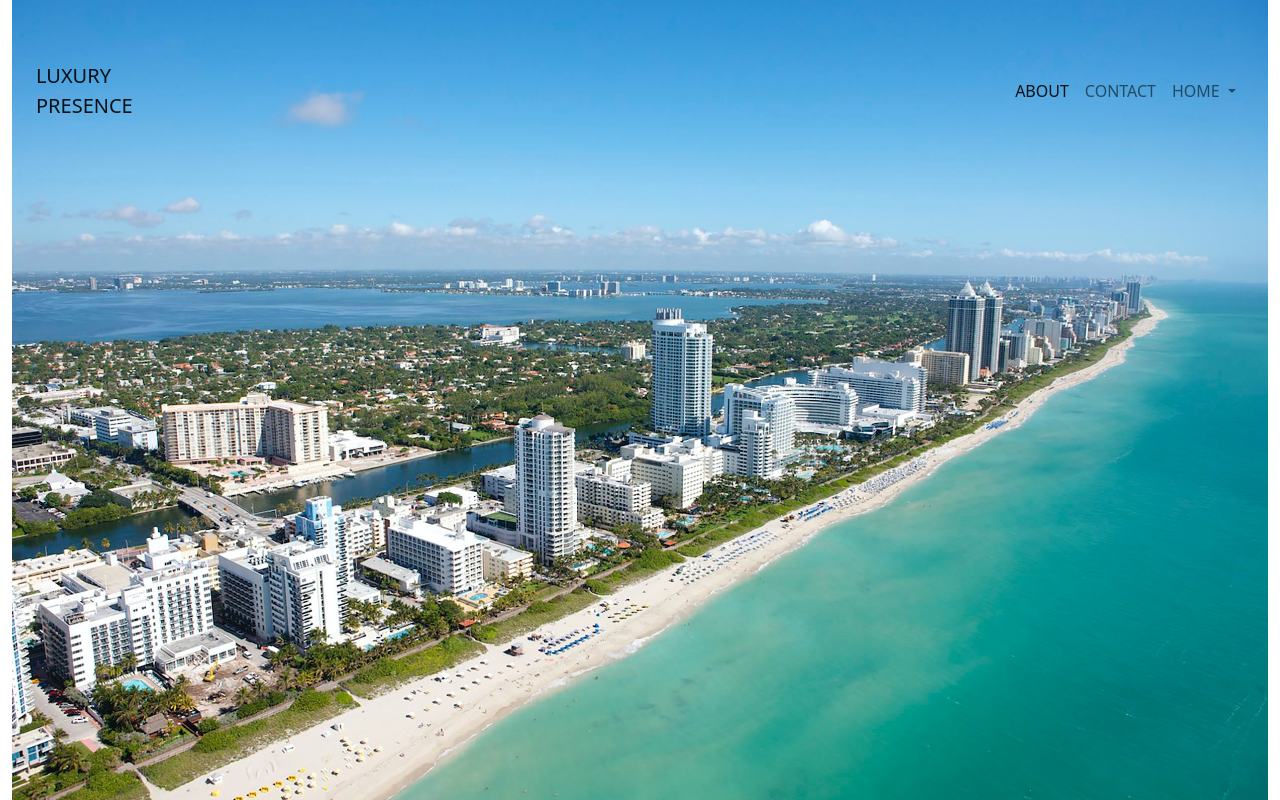
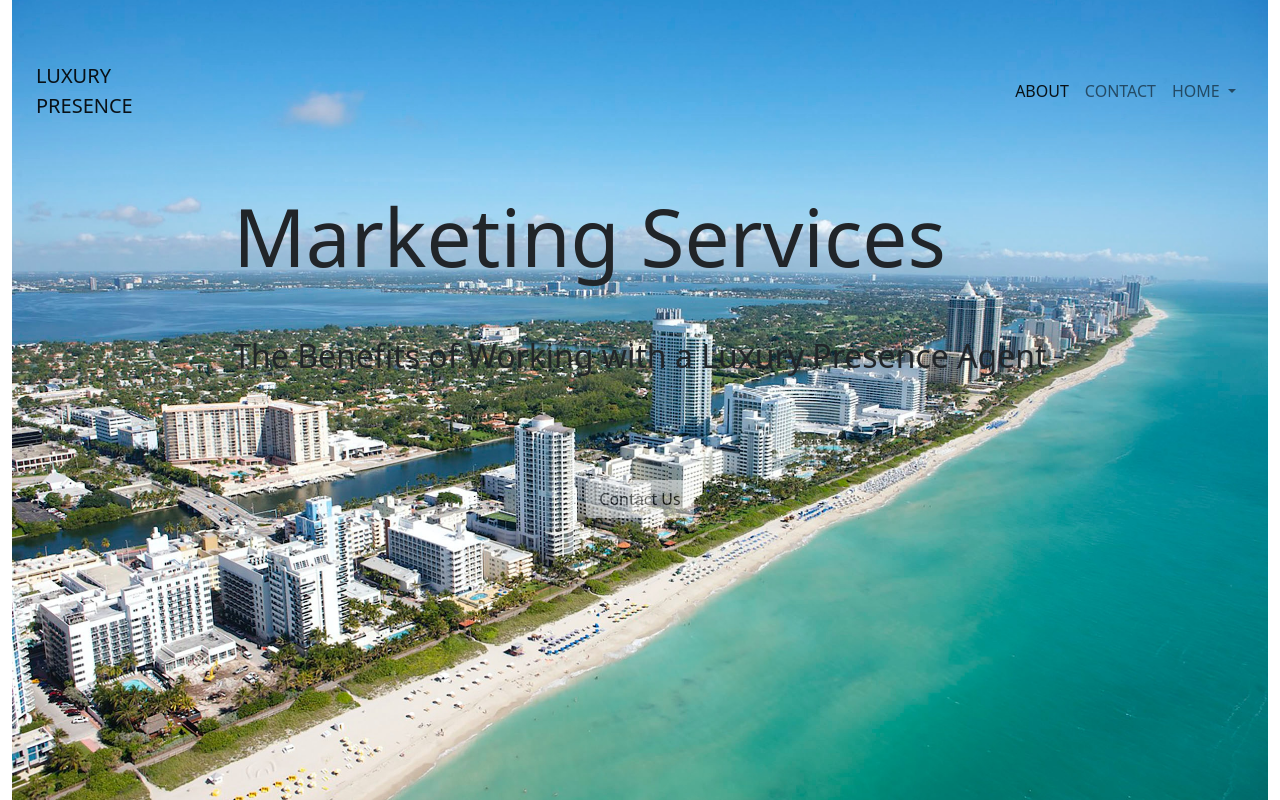
Before and after one commit to DaniPinelli/luxury-presence-marketing-miami, a plain HTML site: page index.html in a window 1280 px wide. Drawn offline with nearby package versions, Linux system fonts and the light colour scheme.

Commit message:
Added styles to header

```diff
--- a/css/style.css
+++ b/css/style.css
@@ -4,6 +4,15 @@
     min-height: 100vh;
 }
 
-.first .navbar {
+.first .navbar,
+.dropdown-menu {
     background-color: transparent !important;
 }
+
+.contact {
+    opacity: 0.5;
+}
+
+.first-title {
+    font-size: 5em
+}
--- a/index.html
+++ b/index.html
@@ -40,6 +40,9 @@
                                     </a>
                                     <ul class="dropdown-menu" aria-labelledby="navbarDropdown">
                                         <li><a class="dropdown-item" href="#">Action</a></li>
+                                        <li>
+                                            <hr class="dropdown-divider">
+                                        </li>
                                         <li><a class="dropdown-item" href="#">Another action</a></li>
                                         <li>
                                             <hr class="dropdown-divider">
@@ -53,6 +56,18 @@
                         </div>
                     </div>
                 </nav>
+                <div class="d-flex justify-content-center align-items-center">
+                    <div class="mb-5">
+                        <h1 class="first-title">Marketing Services</h1>
+                        <h2>The Benefits of Working with a Luxury Presence Agent</h2>
+                    </div>
+
+                </div>
+                <div class="d-flex justify-content-center mt-5">
+                    <button type="button" class="btn btn-light contact">Contact Us</button>
+                </div>
+
+
             </div>
     </header>
     <main>
```
